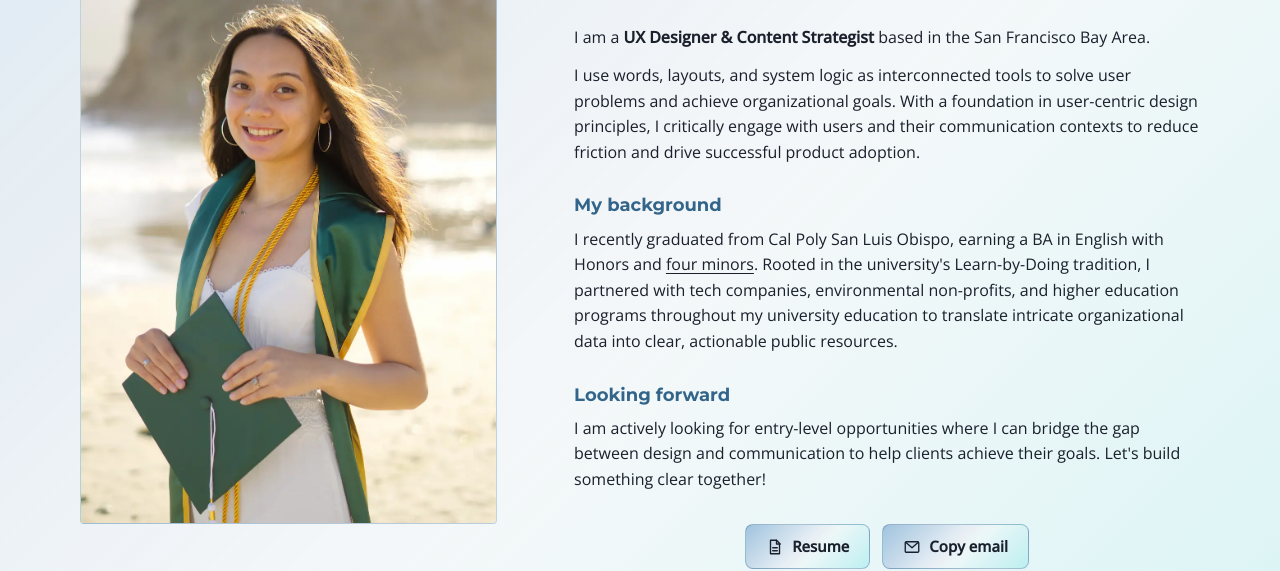
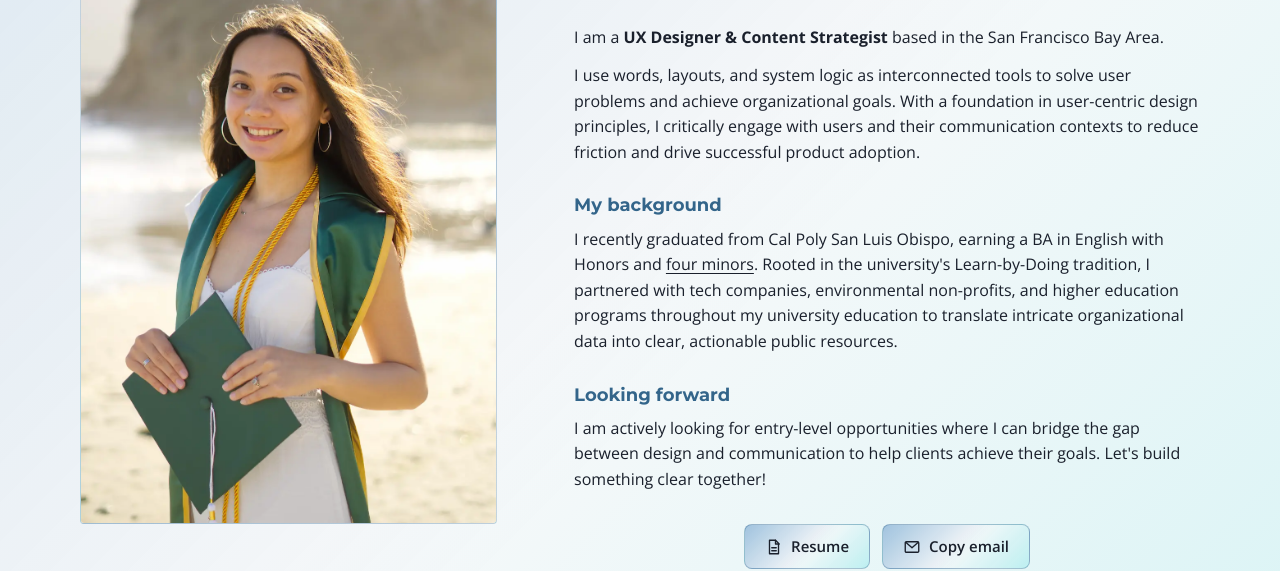
Before and after one commit to Ckeely-Hub/cmk-portfolio, a plain HTML site: page about.html in a window 1280 px wide. Shown: the part 230-801 px from the top of the page. Drawn offline with nearby package versions, Linux system fonts and the light colour scheme.

Commit message:
Font Loading Update

```diff
--- a/about.html
+++ b/about.html
@@ -4,6 +4,9 @@
 		<meta charset="UTF-8">
 		<meta name="viewport" content="width=device-width, initial-scale=1.0">
 		<title>About | Chloe Keely</title>
+		<link rel="preconnect" href="https://fonts.googleapis.com">
+		<link rel="preconnect" href="https://fonts.gstatic.com" crossorigin>
+		<link href="https://fonts.googleapis.com/css2?family=Montserrat:wght@600;700&family=Open+Sans:wght@400;500;600;700&display=swap" rel="stylesheet">
 		<link rel="stylesheet" href="./style.css">
 	</head>
 	<body>
--- a/style.css
+++ b/style.css
@@ -1,5 +1,3 @@
-@import url('https://fonts.googleapis.com/css2?family=Montserrat:wght@600;700&family=Open+Sans:wght@400;500&display=swap');
-
 :root {
 	color-scheme: light;
 	--color-canvas: #F8F9FA;
```
Also changed, not shown: cal-poly-honors-program.html (+3 -0 lines), contact.html (+3 -0 lines), friends-of-the-elephant-seal.html (+3 -0 lines), index.html (+3 -0 lines), meetthecreek.html (+3 -0 lines), portfolio-website.html (+3 -0 lines), services.html (+3 -0 lines), splunk-cisco.html (+3 -0 lines).
